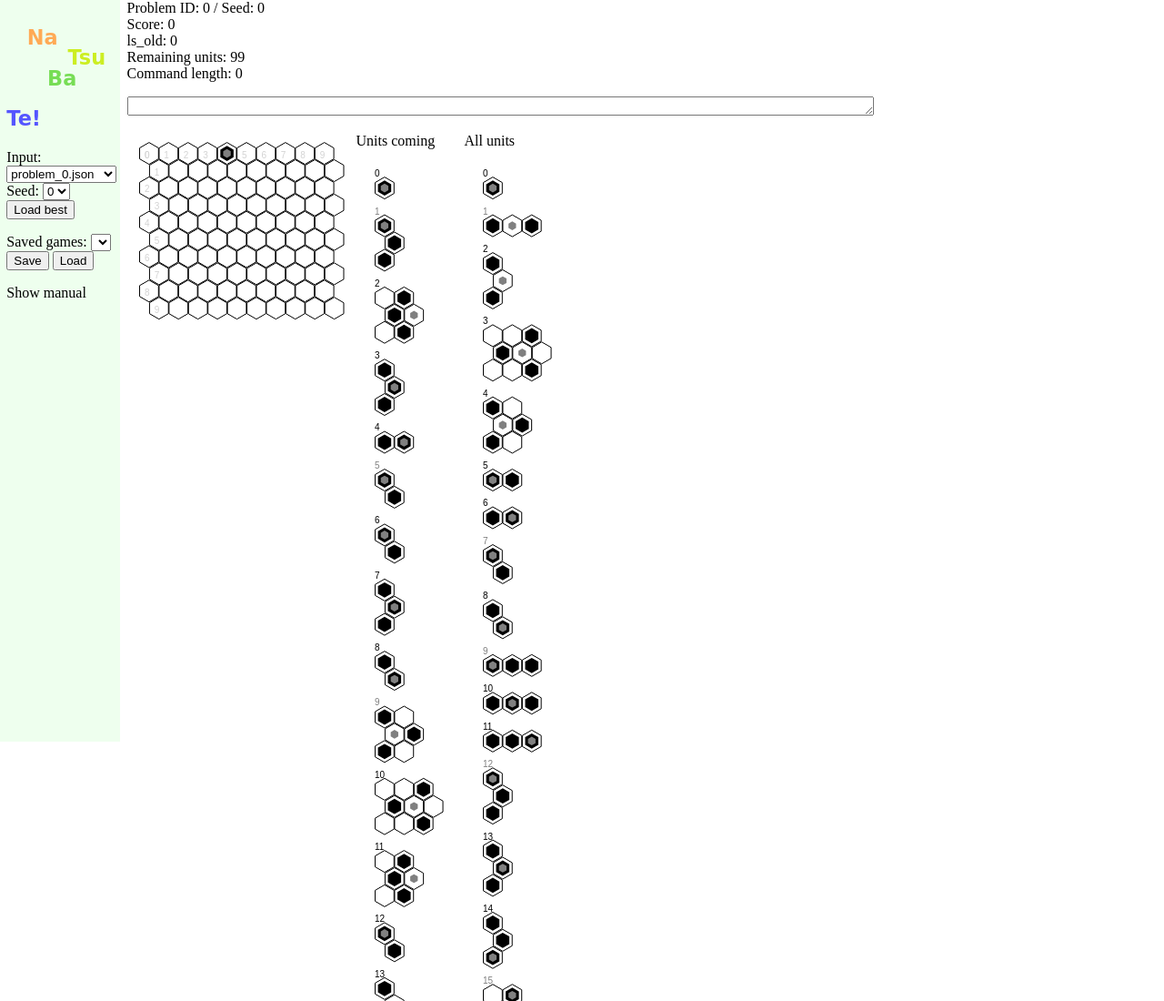
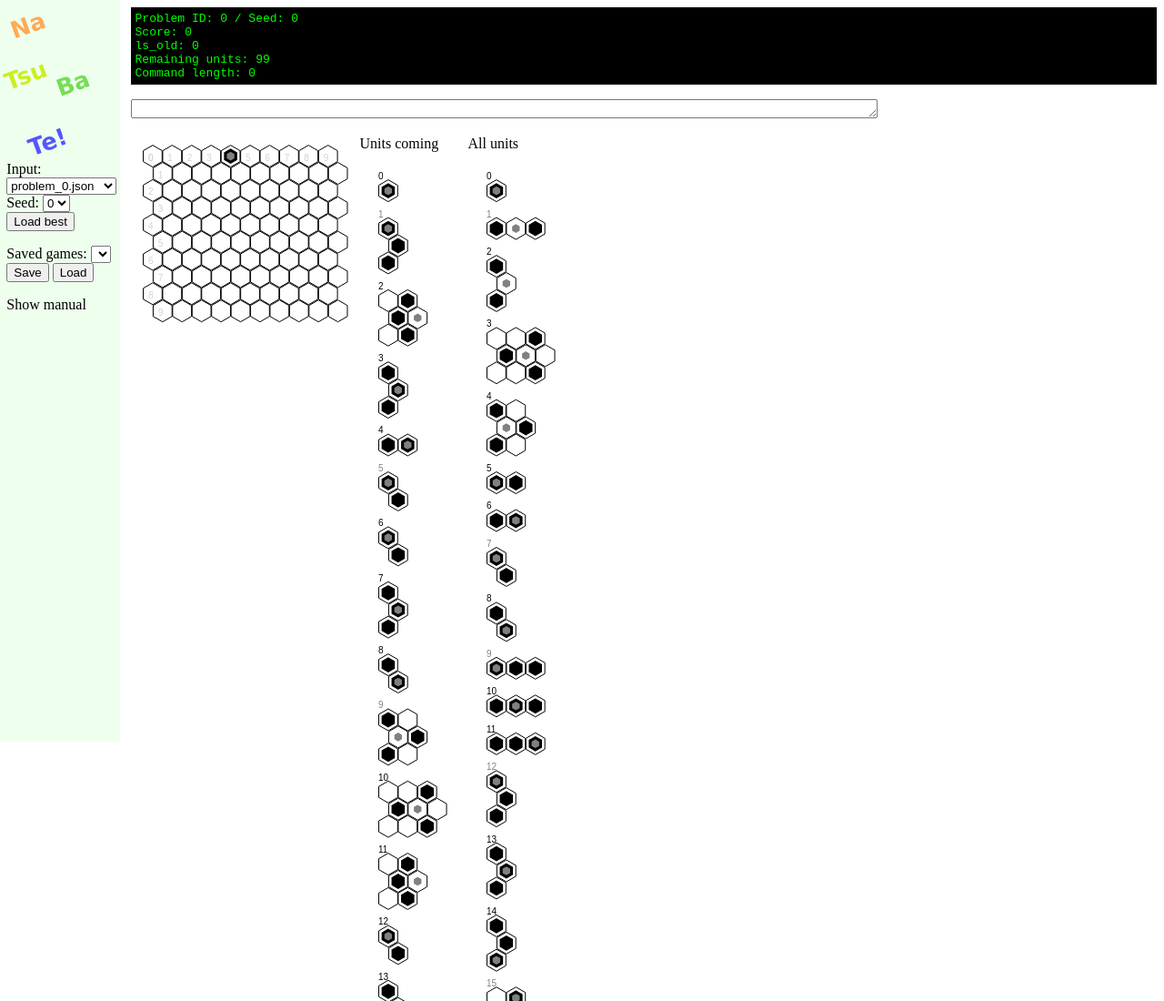
Before and after one commit to nya3jp/icfpc2015, a plain HTML site: page viz/index.html in a window 1280 px wide. Shown: the top 1100 px of the page at 91% size. Drawn offline with Linux system fonts and the light colour scheme.

Commit message:
Logo kawaii.

```diff
--- a/viz/index.html
+++ b/viz/index.html
@@ -14,15 +14,25 @@ body {
 }
 #mainbar {
   margin-left: 19ex;
+  padding: 8px 8px 0 4px;
 }
 #logo {
   font-family: cursive;
   font-weight: bold;
   line-height: 1em;
-  font-size: 140%;
+  font-size: 160%;
+  transform:rotate(-20deg);
+  margin: 0;
 }
 #problems {
   max-width: 18ex;
+}
+#info {
+  font-family: monospace;
+  background: black;
+  color: lime;
+  padding: 5px;
+  margin: 0;
 }
 </style>
 <body onload="init()">
@@ -65,7 +75,6 @@ Shift: dry-run
 Show manual
 </div>
 <div id="message" style="color:red"></div>
-
 </div>
 
 <!-- state description -->
```
